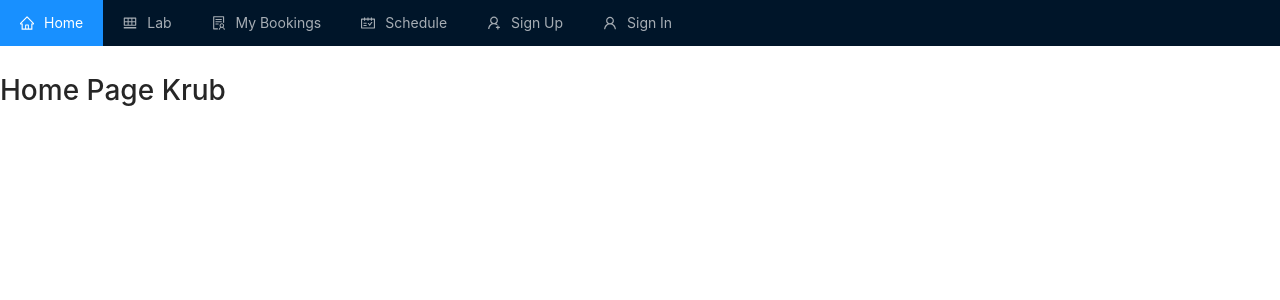
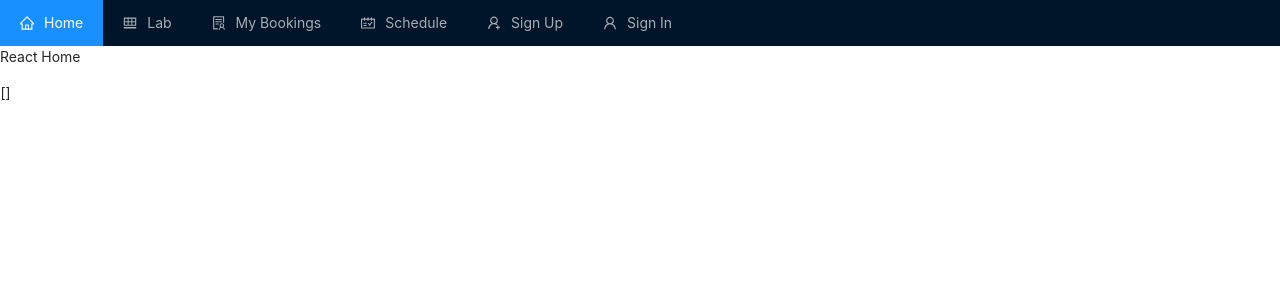
Before and after one commit to liahoneyBP/lab_booking_system, a React (Create React App) app in the folder client/: page / in a window 1280 px wide. Shown: the top 300 px of the page. Built offline with nearby package versions, Linux system fonts and the light colour scheme; no server answers.

Commit message:
Fetch Labs in Home Page

```diff
--- a/client/src/App.js
+++ b/client/src/App.js
@@ -1,7 +1,7 @@
 import React, {  Fragment, useEffect } from 'react';
 import { BrowserRouter as Router , Routes, Switch, Route} from "react-router-dom";
 import Header from './components/Navbar/Header';
-import Home from './pages'
+import Home from './pages/Home'
 import Lab from './pages/Lab'
 import MyBookings from './pages/MyBookings';
 import Schedule from './pages/Schedule';
--- /dev/null
+++ b/client/src/pages/Home.js
@@ -0,0 +1,28 @@
+import React, {useEffect, useState} from "react";
+import { getLabsByCount } from "../functions/lab";
+
+const Home = () => {
+    const [labs, setLabs] = useState([])
+    const [loading, setLoading ] = useState(false);
+
+    useEffect(() => {
+        loadAllLabs()
+    }, [])
+
+    const loadAllLabs = () => {
+        getLabsByCount(3)
+        .then(res => {
+            setLabs(res.data);
+        })
+    }
+
+
+    return (
+        <div>
+            <p>React Home</p>
+            {JSON.stringify(labs)}
+        </div>
+    );
+}
+
+export default Home;
--- a/client/src/pages/index.js
+++ /dev/null
@@ -1,15 +0,0 @@
-import React from "react";
-
-const Home = () => {
-    return (
-        <div
-            >
-
-                <br />
-                <h1>Home Page Krub</h1>
-
-        </div>
-    )
-}
-
-export default Home;
```
